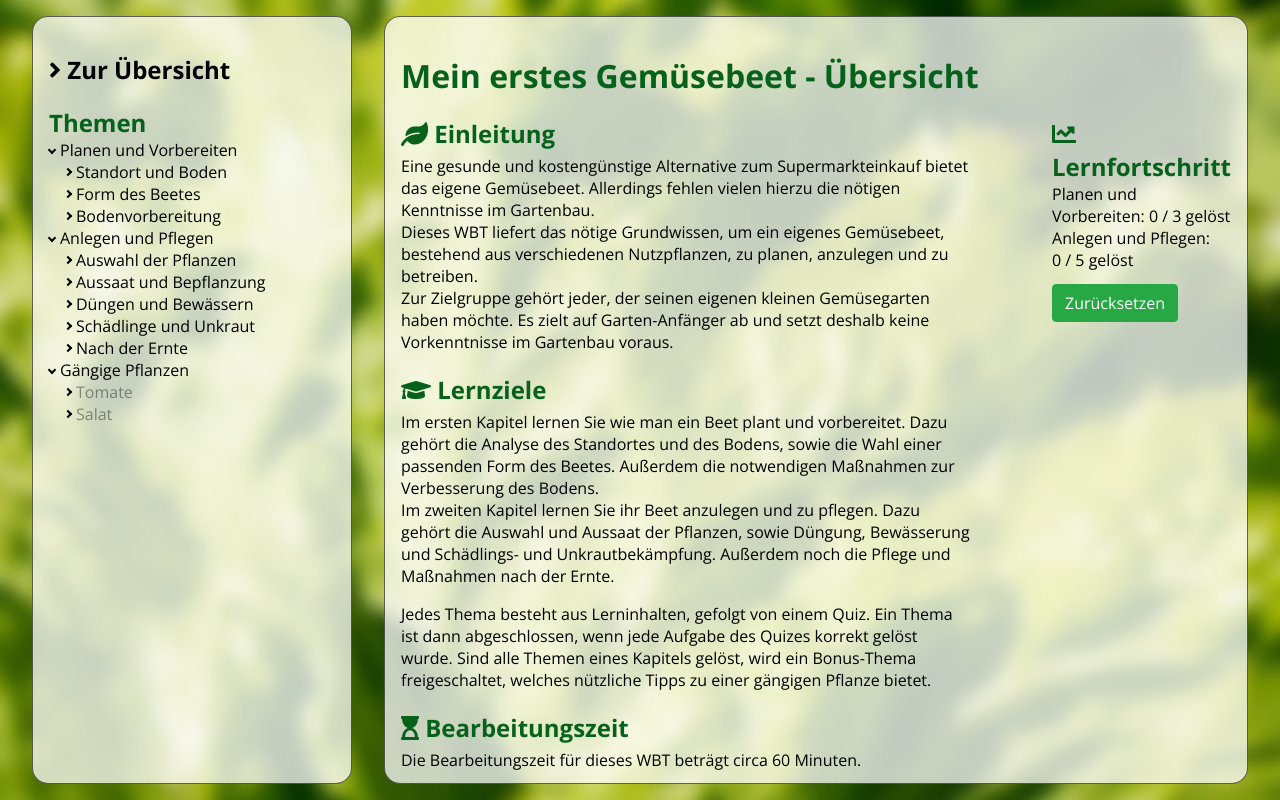
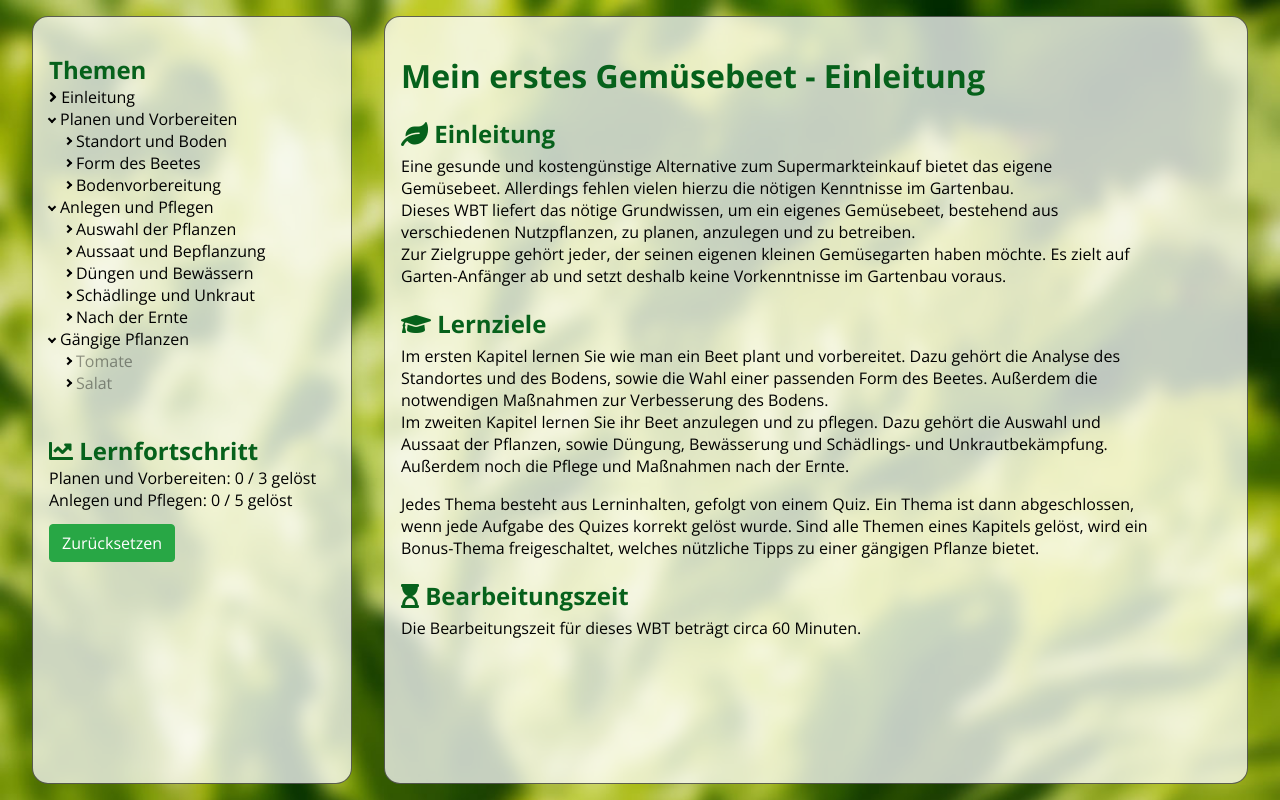
Before and after one commit to mathiasw91/ll-wbt, a React (Create React App) app: page / in a window 1280 px wide. Built offline with nearby package versions, Linux system fonts and the light colour scheme; what flux would draw is missing.

Commit message:
Homeseite umgebaut, Widgets in Sidebar, Einleitung als eigene Page

```diff
--- a/src/App.js
+++ b/src/App.js
@@ -43,12 +43,12 @@ class App extends Component {
       <div className="App">
         <Sidebar
           chapters={this.state.chapters}
+          latest={this.state.latest}
         />
         <Content
           chapters={this.state.chapters}
           activeChapter={this.state.activeChapter}
           activeTheme={this.state.activeTheme}
-          latest={this.state.latest}
           chapterCompleteMsg={this.state.chapterCompleteMsg}
         />
       </div>
--- a/src/components/Content.js
+++ b/src/components/Content.js
@@ -14,7 +14,7 @@ class Content extends React.Component {
   render() {
     if(this.props.location.pathname.endsWith('home') || this.props.location.pathname === '/' || this.props.location.pathname === process.env.PUBLIC_URL+'/'){
       return (<div id="content-wrapper" className="home-wrapper">
-        <Home latest={this.props.latest} chapters={this.props.chapters}/>
+        <Home chapters={this.props.chapters}/>
       </div>)
     }else if(this.props.location.pathname.endsWith('quiz')){
       return (<div id="content-wrapper" className="quiz-wrapper">
--- a/src/components/Home.js
+++ b/src/components/Home.js
@@ -9,7 +9,7 @@ class Home extends React.Component {
 
   render() {
     return (<div id="home">
-      <h1>Mein erstes Gemüsebeet - Übersicht</h1>
+      <h1>Mein erstes Gemüsebeet - Einleitung</h1>
       <div id="home-boxes">
         <div id="home-start">
           <h2><i class="fa fa-leaf"></i> Einleitung</h2>
@@ -26,19 +26,7 @@ class Home extends React.Component {
           <h2><i class="fa fa-hourglass-start"></i> Bearbeitungszeit</h2>
           <p>Die Bearbeitungszeit für dieses WBT beträgt circa 60 Minuten.</p>
         </div>
-        <div id="home-sidebar">
-          <h2><i class="fa fa-chart-line"></i> Lernfortschritt</h2>
-          {this.props.chapters.filter(c=>!c.extra).map(c=>(
-            <span style={{display:"block"}}>{c.name}: {c.themes.filter(c=>c.quizComplete).length}&nbsp;/&nbsp;{c.themes.length}&nbsp;gelöst</span>
-          ))}
-          <button className="btn btn-default" style={{marginTop:"0.8em"}} onClick={AppActions.resetProgress}>Zurücksetzen</button>
-          {(this.props.latest.length != 0) && (<div id="latest-themes">
-            <h2><i class="fa fa-list-ul"></i> Zuletzt besuchte Kapitel</h2>
-            {this.props.latest.map(theme=>(
-              <Link to={theme.path}>{theme.name}</Link>
-            ))}
-          </div>)}
-        </div>
+
       </div>
     </div>)
 
--- a/src/components/Sidebar.js
+++ b/src/components/Sidebar.js
@@ -7,12 +7,25 @@ class Sidebar extends React.Component {
 
   render() {
     return (<aside id="sidebar">
-      <h2><Link to={`${process.env.PUBLIC_URL}/home`}><i class="fa fa-angle-right"></i> Zur Übersicht</Link></h2>
     	<div id="sidebar-navigation">
     	<h2>Themen</h2>
+        <NavLink to={`${process.env.PUBLIC_URL}/home`} className="extralink" activeClassName="active" ><i class="fa fa-angle-right"></i> Einleitung</NavLink>
         {this.props.chapters.map((chapter, index) =>
           <Chapter data={chapter} index={index}/>
         )}
+      </div>
+      {(this.props.latest.length != 0) && (<div id="latest-themes">
+        <h2><i class="fa fa-list-ul"></i> Zuletzt besucht</h2>
+        {this.props.latest.map(theme=>(
+          <Link to={theme.path}>{theme.name}</Link>
+        ))}
+      </div>)}
+      <div id="sidebar-progress">
+        <h2><i class="fa fa-chart-line"></i> Lernfortschritt</h2>
+        {this.props.chapters.filter(c=>!c.extra).map(c=>(
+          <span style={{display:"block"}}>{c.name}: {c.themes.filter(c=>c.quizComplete).length}&nbsp;/&nbsp;{c.themes.length}&nbsp;gelöst</span>
+        ))}
+        <button className="btn btn-default" style={{marginTop:"0.8em"}} onClick={AppActions.resetProgress}>Zurücksetzen</button>
       </div>
     </aside>)
   }
--- a/src/index.css
+++ b/src/index.css
@@ -36,6 +36,7 @@ aside#sidebar {
   border: solid 0.5px rgba(0,0,0,0.6);
   box-sizing: border-box;
   height: 100%;
+  overflow-y: auto;
 }
 
 div#content-wrapper {
@@ -50,7 +51,7 @@ div#content-wrapper {
   height: 100%;
 }
 
-#sidebar a {
+#sidebar-navigation a {
   display: block;
   color: black;
   text-decoration: none; /* no underline */
@@ -66,7 +67,7 @@ a.sidebar-theme {
   padding-left: 1em;
 }
 
-a.sidebar-theme.active {
+a.sidebar-theme.active, a.extralink.active {
   font-weight: 700;
 }
 
@@ -77,6 +78,10 @@ a.sidebar-theme:not(.quiz-complete) .checkmark {
 a.sidebar-theme.locked {
   cursor: not-allowed;
   color: rgba(0,0,0,0.4) !important;
+}
+
+#sidebar-progress {
+  margin-top: 40px;
 }
 
 
```
